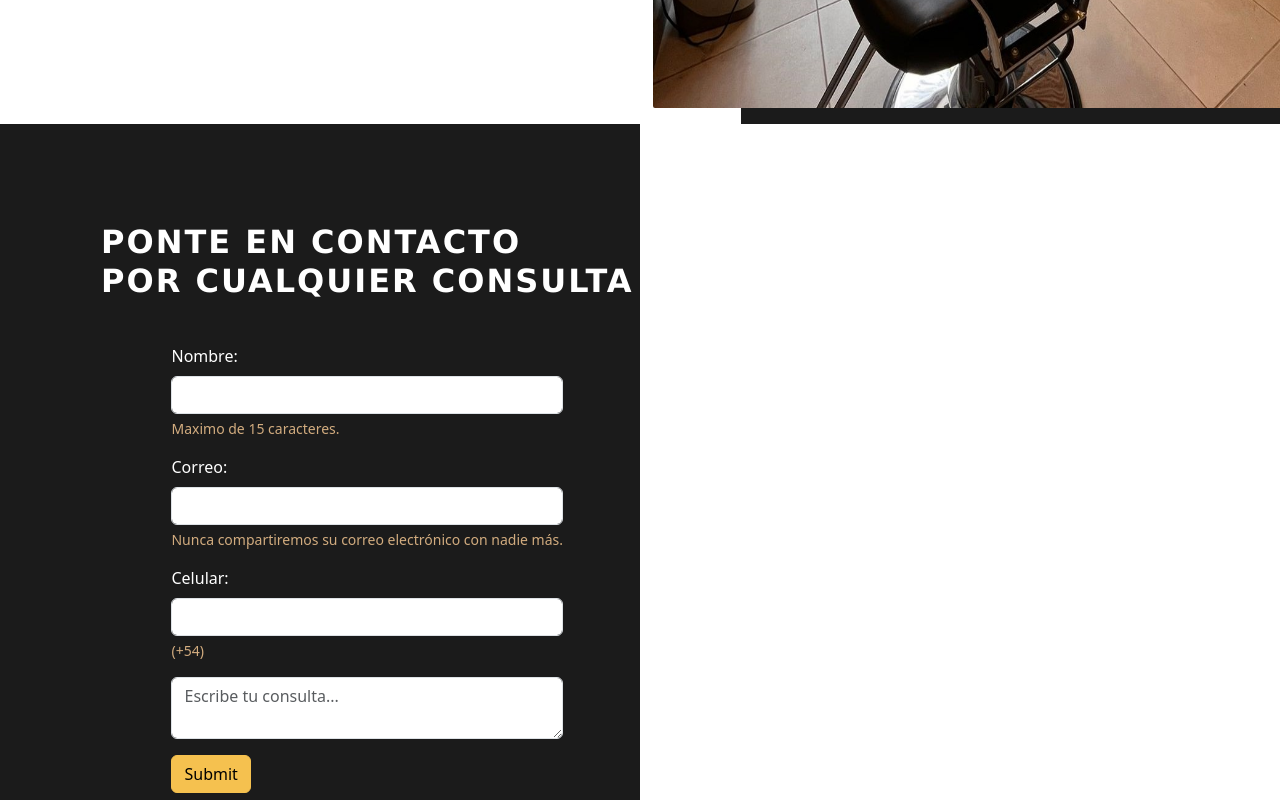
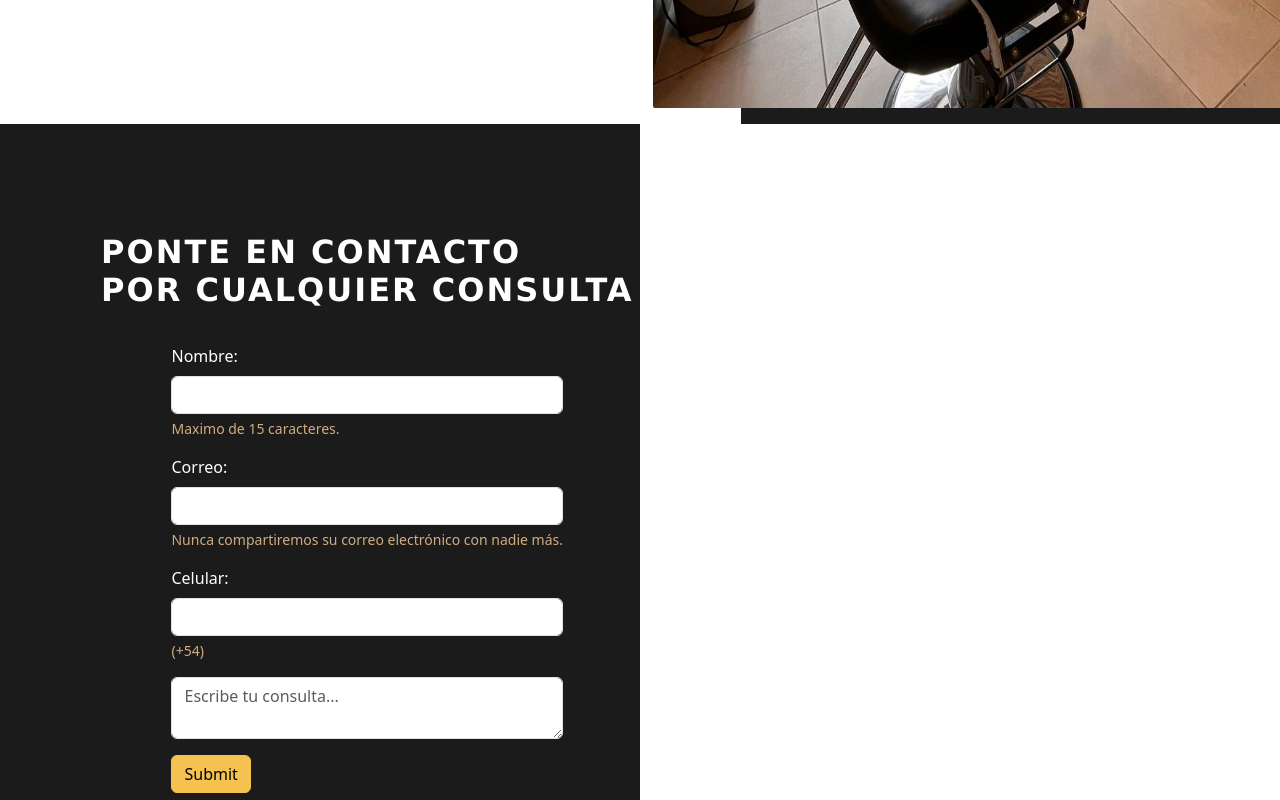
Before and after one commit to oviedoo/PIN-2303-Front, a React (Create React App) app: page / in a window 1280 px wide. Shown: the part 2980-3780 px from the top of the page. Built offline with nearby package versions, Linux system fonts and the light colour scheme.

Commit message:
se dio estilo a la alerta

```diff
--- a/src/App.scss
+++ b/src/App.scss
@@ -131,7 +131,9 @@ $accordion-icon-active-color: $primary;
 
 #contact {
     display: flex;
-    align-items: center;
+    align-items: self-start;
+    justify-content: center;
+    flex-direction: column;
 
     width: 100%;
     height: 100vh;
@@ -144,11 +146,12 @@ $accordion-icon-active-color: $primary;
         align-items: center;
         margin-left: 101px;
         flex-direction: column;
+        padding-top: 10px;
     }
 
     .contact-title {
         color: #fff;
-        margin-bottom: 44px;
+        margin-bottom: 35px;
         font-family: Verdana, Geneva, Tahoma, sans-serif;
         letter-spacing: 2px;
         font-weight: 700;
@@ -163,18 +166,18 @@ $accordion-icon-active-color: $primary;
     }
 
 
-    form {
-        align-items: center;
+
+    .alert-success {
+        text-align: center;
+        margin-left: 175px;
+        width: 400px;
+
 
     }
 
 }
 
-.alert-success {
-    width: 500px;
-    margin-top: 5px;
-    margin-left: 20px;
-}
+
 
 #footer {
     color: #fff;
```
